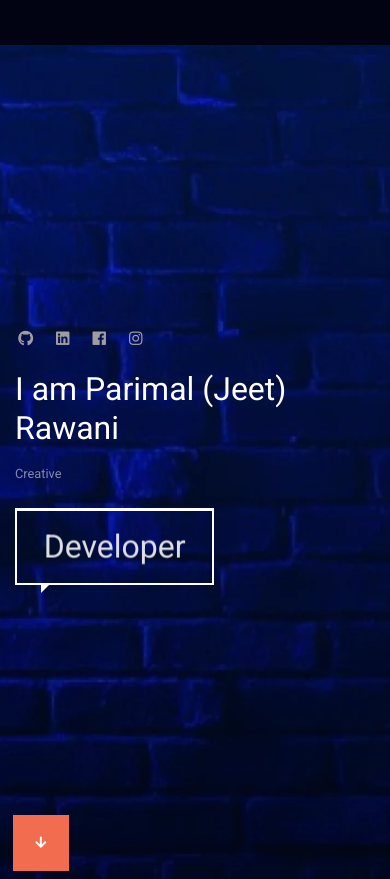
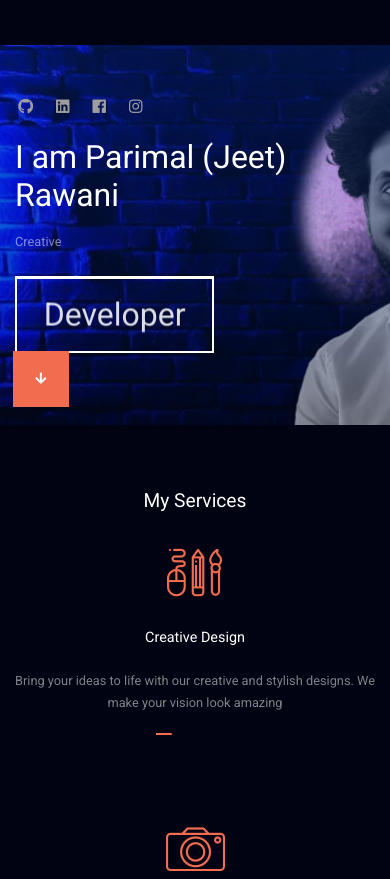
Before and after one commit to jeet-hub/my-profile, a plain HTML site: page index.html in a window 390 px wide. Shown: the top 879 px of the page. Drawn offline with Linux system fonts and the light colour scheme.

Commit message:
new css added on babbner

```diff
--- a/assets/css/style.css
+++ b/assets/css/style.css
@@ -2872,3 +2872,13 @@
         left: 2.5rem;
     }
 }
+
+@media only screen and (max-width: 600px) {
+    #ts-hero {
+      display: flex
+  ;
+      height: 45vh;
+      position: relative;
+      overflow: hidden;
+  }
+  }
```
